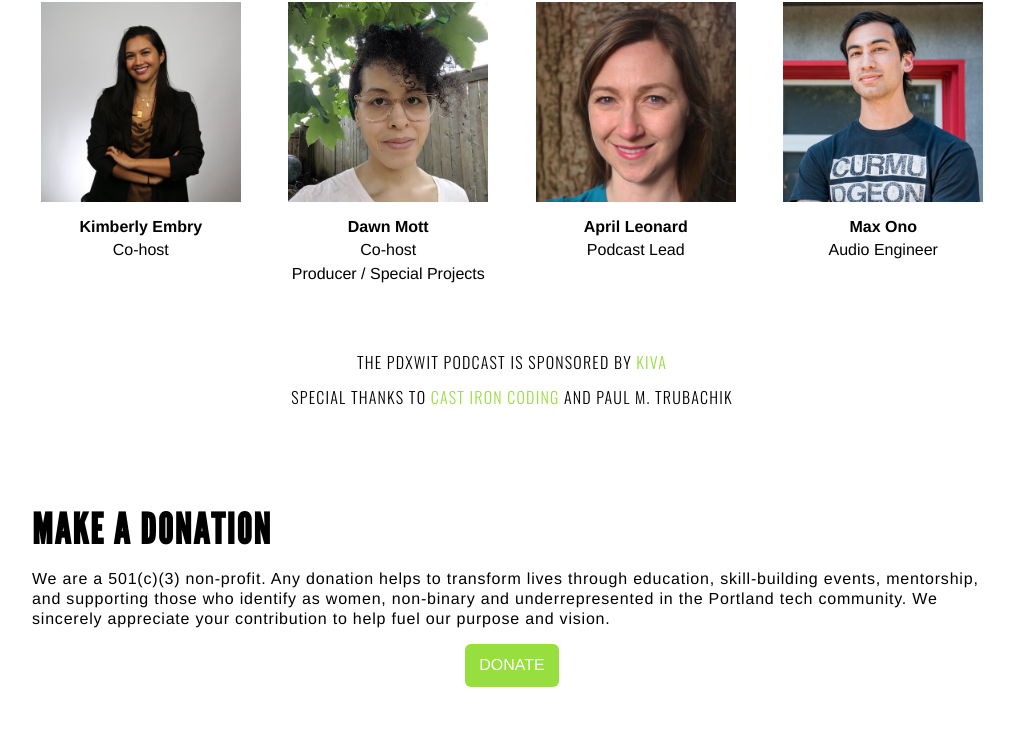
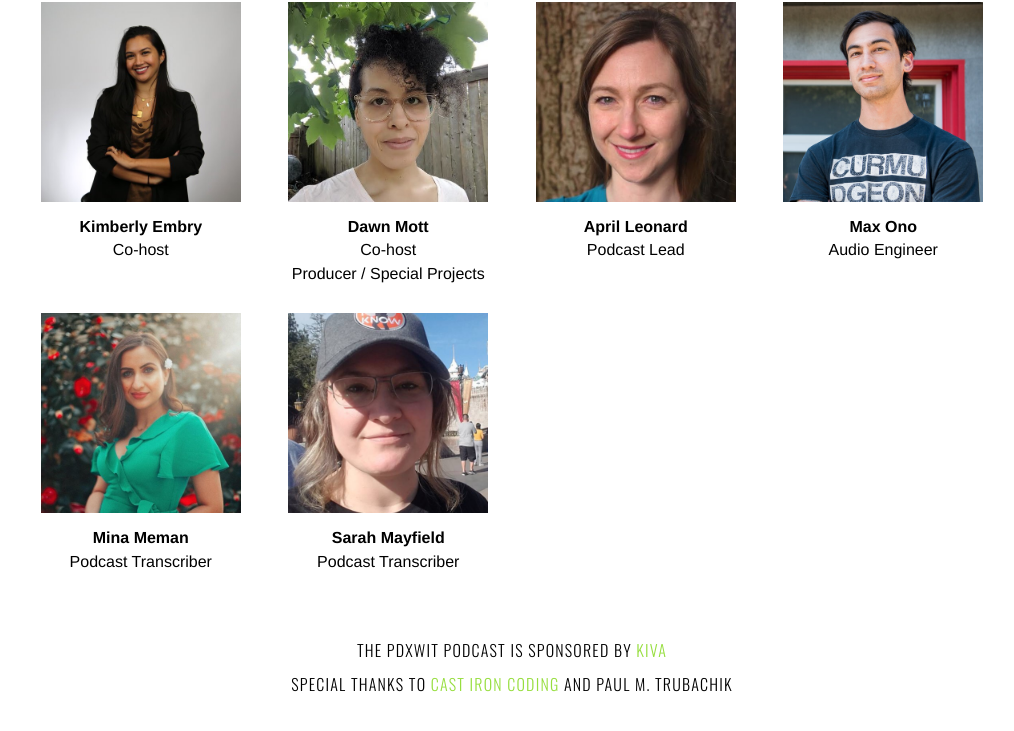
Before and after one commit to SMaxOwok/breaking-the-glass-ceiling, a Gatsby site: page /about in a window 1280 px wide. Shown: the part 637-1368 px from the top of the page, without its empty margins (128-1142 px from the left). Built offline with nearby package versions, Linux system fonts and the light colour scheme; Gatsby itself is replaced by a stand-in of ours.

Commit message:
[CHORE] Add new team members to about
Closes #21

```diff
--- a/src/pages/about.js
+++ b/src/pages/about.js
@@ -36,6 +36,20 @@
         }
       }
       maxOno: file(absolutePath: { regex: "/src/images/team/max_ono.jpg/" }) {
+        childImageSharp {
+          fluid(maxHeight: 200, maxWidth: 200) {
+            ...GatsbyImageSharpFluid
+          }
+        }
+      }
+      minaMeman: file(absolutePath: { regex: "/src/images/team/mina_meman.jpg/" }) {
+        childImageSharp {
+          fluid(maxHeight: 200, maxWidth: 200) {
+            ...GatsbyImageSharpFluid
+          }
+        }
+      }
+      sarahMayfield: file(absolutePath: { regex: "/src/images/team/sarah_mayfield.png/" }) {
         childImageSharp {
           fluid(maxHeight: 200, maxWidth: 200) {
             ...GatsbyImageSharpFluid
@@ -107,6 +121,16 @@
               <span>Max Ono</span>
               <span>Audio Engineer</span>
             </li>
+            <li className="about__team-member">
+              <Img className="about__headshot" fluid={data.minaMeman.childImageSharp.fluid} />
+              <span>Mina Meman</span>
+              <span>Podcast Transcriber</span>
+            </li>
+            <li className="about__team-member">
+              <Img className="about__headshot" fluid={data.sarahMayfield.childImageSharp.fluid} />
+              <span>Sarah Mayfield</span>
+              <span>Podcast Transcriber</span>
+            </li>
           </ul>
         </div>
 
```
Also changed, not shown: src/images/team/mina_meman.jpg (added), src/images/team/sarah_mayfield.png (added).
